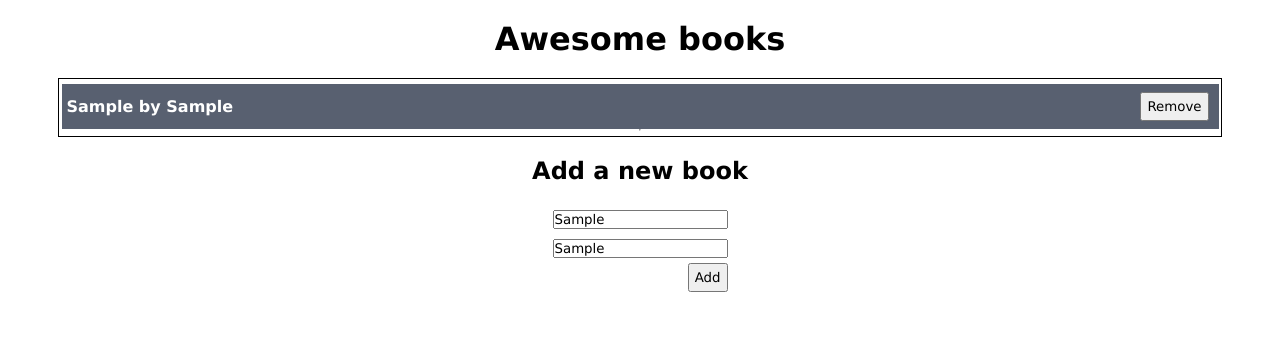
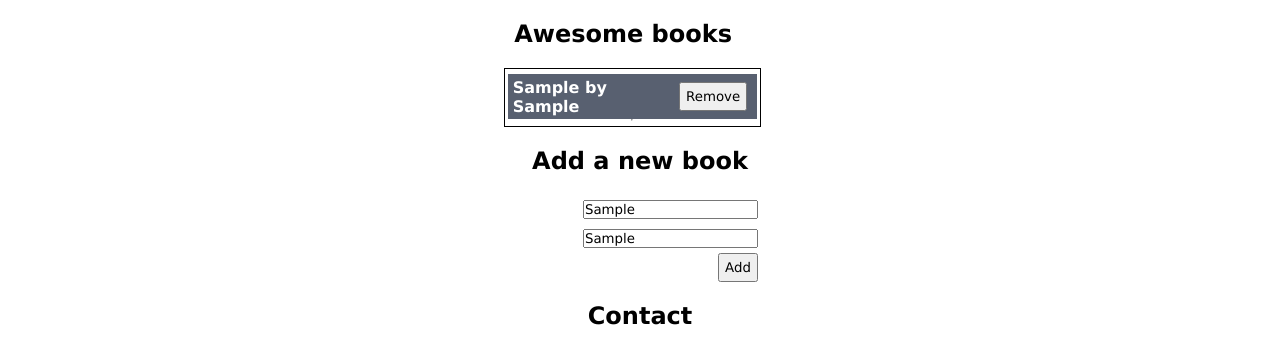
Before and after one commit to marurevi/Awesome-books, a plain HTML site: page index.html in a window 1280 px wide. Both pictures are taken after typing "Sample", "Sample" into the empty fields and a click on the button "Add". Drawn offline with Linux system fonts and the light colour scheme.

Commit message:
prepare HTML skeleton, fix js details

```diff
--- a/index.html
+++ b/index.html
@@ -8,14 +8,30 @@
     <title>Awesome books</title>
 </head>
 <body>
-  <h1>Awesome books</h1>
-  <div id="bookshelf" class="bookshelf"></div>
+  <header>
+  </header>
+
+  <section>
+    <h1>Awesome books</h1>
+    <div id="bookshelf" class="bookshelf"></div>
+  </section>
+
+  <section>
     <h2>Add a new book</h2>
     <form id="mybookshelf">
       <input type="text" placeholder="Title" id="newName">
       <input type="text" placeholder="Author" id="newAuthor">
       <button type="button" id="add">Add</button>
     </form>
+  </section>
+
+  <section>
+    <h2>Contact</h2>
+  </section>
+
+  <footer>
+
+  </footer>
 
 
   <script src="./script.js"></script>
--- a/script.js
+++ b/script.js
@@ -12,10 +12,9 @@ class Book {
 class Bookshelf {
   constructor() {
     this.books = [];
-  //  this.books = this.books.bind(this);
   }
 
-  savedata() {
+  #savedata() {
     localStorage.setItem('booksdata', JSON.stringify(this.books));
   }
 
@@ -40,7 +39,6 @@ class Bookshelf {
       removeButton.innerHTML = 'Remove';
       removeButton.className = 'remove';
       removeButton.id = `${i}`;
-      // eslint-disable-next-line no-use-before-define
       removeButton.addEventListener('click', this.removeBook.bind(this));
       const separator = document.createElement('hr');
       bookShelf.appendChild(separator);
@@ -49,7 +47,7 @@ class Bookshelf {
 
   removeBook(event) {
     this.books.splice(event.target.id, 1);
-    this.savedata();
+    this.#savedata();
     bookShelf.innerHTML = '';
     this.retrievedata();
   }
@@ -58,7 +56,7 @@ class Bookshelf {
     if (title.value !== '' && author.value !== '') {
       const book = new Book(title.value, author.value);
       this.books.push(book);
-      this.savedata();
+      this.#savedata();
       bookShelf.innerHTML = '';
       this.retrievedata();
     }
```
